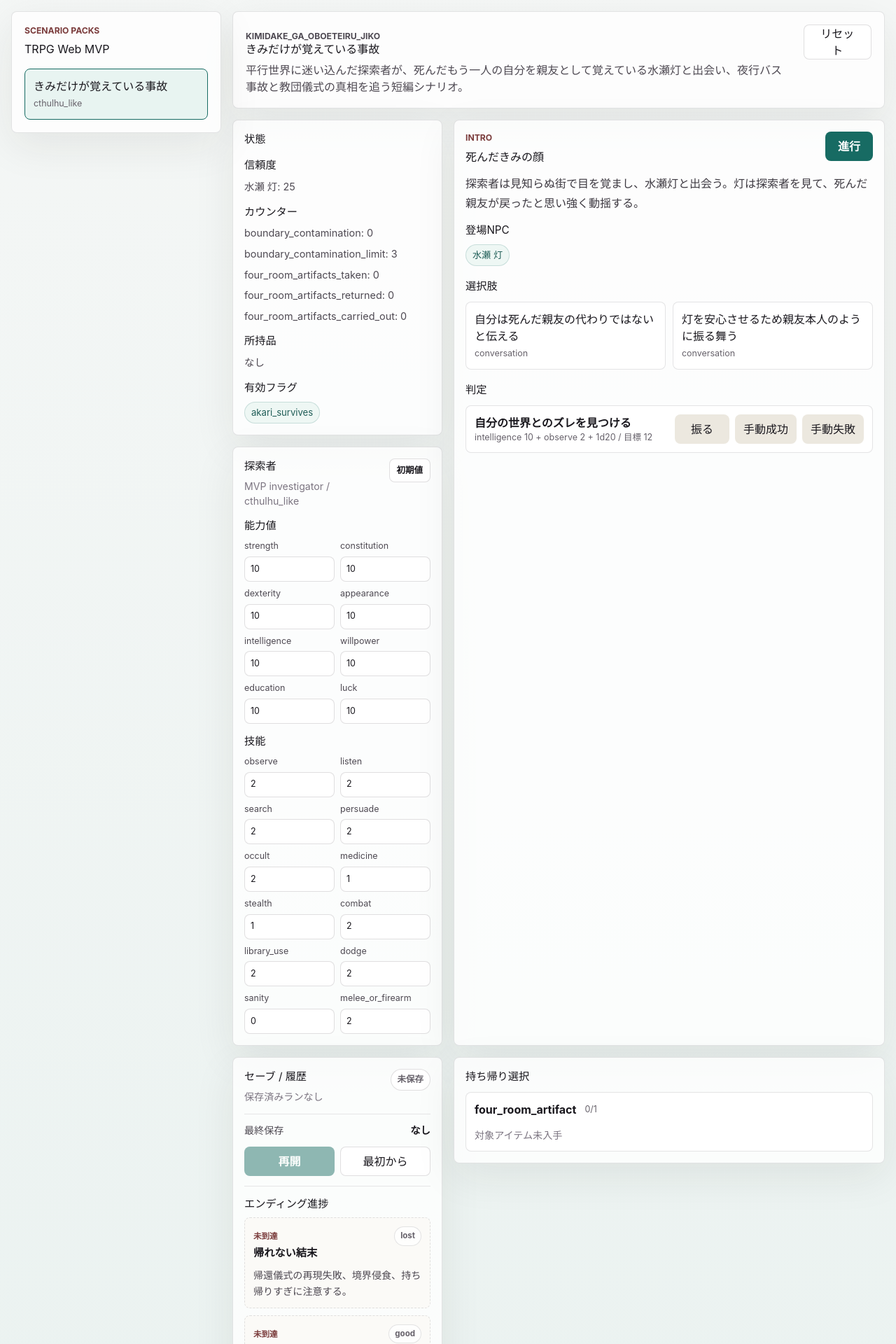
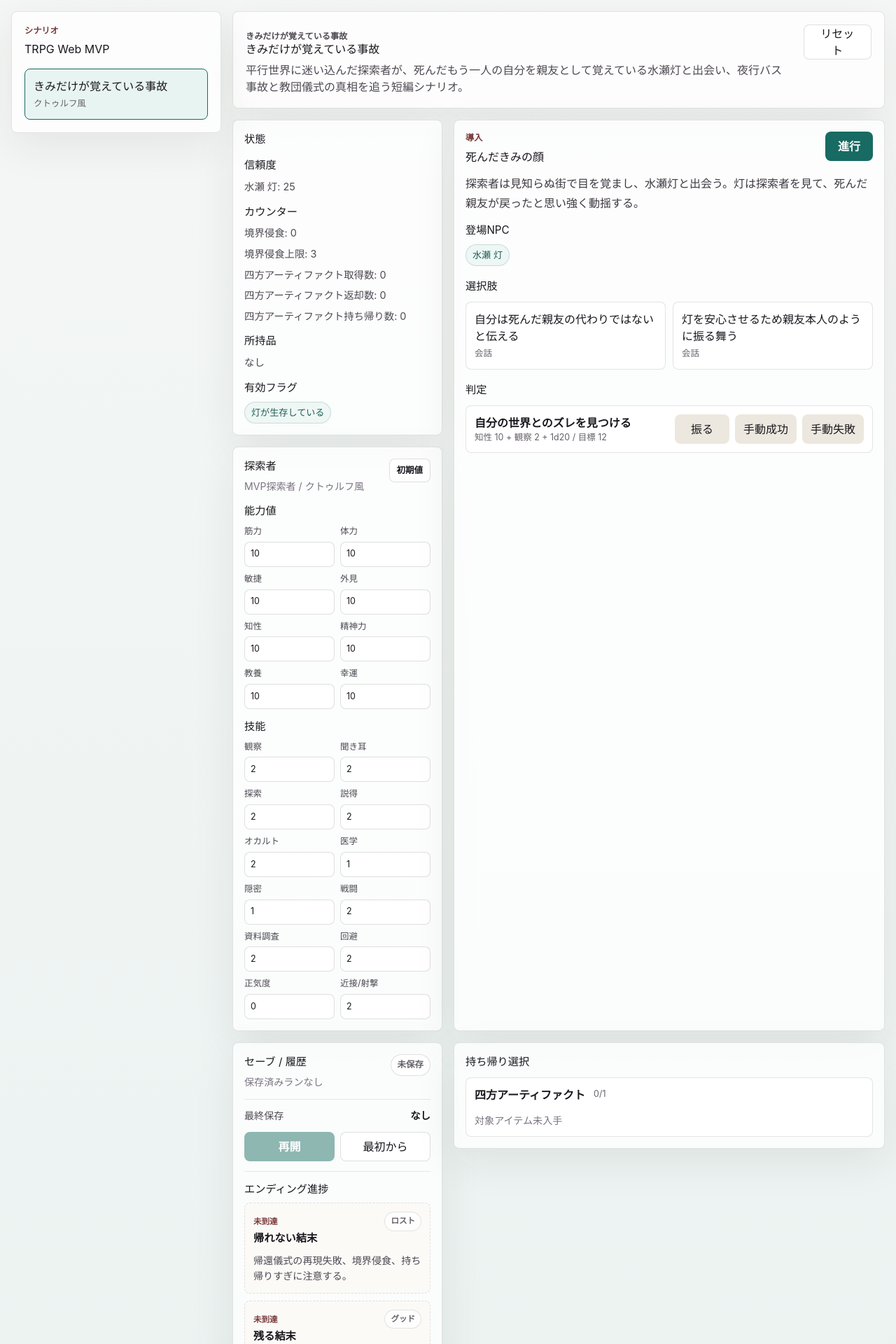
Before and after one commit to shikigami-ai-works/TRPG--web--, a Next.js app: page / in a window 1280 px wide. Shown: the top 1920 px of the page at 70% size. Built offline with nearby package versions, Linux system fonts and the light colour scheme.

Commit message:
Improve Kimidake UI labels and workflow docs

```diff
--- a/components/ScenarioExplorer.tsx
+++ b/components/ScenarioExplorer.tsx
@@ -49,6 +49,118 @@ import type {
 interface ScenarioExplorerProps {
   packs: ScenarioPack[];
 }
+
+const STAT_LABELS: Record<string, string> = {
+  strength: "筋力",
+  constitution: "体力",
+  dexterity: "敏捷",
+  appearance: "外見",
+  intelligence: "知性",
+  willpower: "精神力",
+  education: "教養",
+  luck: "幸運",
+  combat: "戦闘",
+};
+
+const SKILL_LABELS: Record<string, string> = {
+  observe: "観察",
+  listen: "聞き耳",
+  search: "探索",
+  persuade: "説得",
+  occult: "オカルト",
+  medicine: "医学",
+  stealth: "隠密",
+  combat: "戦闘",
+  library_use: "資料調査",
+  dodge: "回避",
+  sanity: "正気度",
+  melee_or_firearm: "近接/射撃",
+};
+
+const ACTION_TYPE_LABELS: Record<string, string> = {
+  conversation: "会話",
+  story: "行動",
+  danger: "危険",
+  ending_choice: "最終選択",
+  check: "判定",
+};
+
+const SCENE_TYPE_LABELS: Record<string, string> = {
+  intro: "導入",
+  exploration: "探索",
+  danger: "危機",
+  climax: "クライマックス",
+  ending: "終幕",
+};
+
+const ENDING_TYPE_LABELS: Record<string, string> = {
+  true: "トゥルー",
+  good: "グッド",
+  normal: "ノーマル",
+  bad: "バッド",
+  lost: "ロスト",
+};
+
+const RULESET_LABELS: Record<string, string> = {
+  cthulhu_like: "クトゥルフ風",
+};
+
+const PROFILE_NAME_LABELS: Record<string, string> = {
+  "MVP investigator": "MVP探索者",
+};
+
+const SCENARIO_DIRECTORY_LABELS: Record<string, string> = {
+  KIMIDAKE_GA_OBOETEIRU_JIKO: "きみだけが覚えている事故",
+};
+
+const COUNTER_LABELS: Record<string, string> = {
+  boundary_contamination: "境界侵食",
+  boundary_contamination_limit: "境界侵食上限",
+  four_room_artifacts_taken: "四方アーティファクト取得数",
+  four_room_artifacts_returned: "四方アーティファクト返却数",
+  four_room_artifacts_carried_out: "四方アーティファクト持ち帰り数",
+};
+
+const CARRY_GROUP_LABELS: Record<string, string> = {
+  four_room_artifact: "四方アーティファクト",
+};
+
+const FLAG_LABELS: Record<string, string> = {
+  akari_survives: "灯が生存している",
+  said_not_replacement: "代わりではないと伝えた",
+  acted_as_dead_friend: "親友本人のように振る舞った",
+  noticed_parallel_displacement: "平行世界のズレに気づいた",
+  akari_regret_spoken: "灯の未練を聞いた",
+  gift_respected_unopened: "誕生日プレゼントを開けずに尊重した",
+  found_cult_recovery_trace: "教団の痕跡を見つけた",
+  akari_rested_in_empty_house: "灯を空き家で休ませた",
+  dead_friend_home_respected: "親友の家を尊重した",
+  protected_akari_without_possessing: "灯を所有せず守った",
+  abandoned_akari_in_crisis: "危機で灯を見捨てた",
+  akari_choice_asserted: "灯自身の選択を尊重した",
+  overrode_akari_choice: "灯の選択を上書きした",
+  escaped_returning_family: "親族夫婦から逃げ切った",
+  survived_relative_attack: "親族夫婦の襲撃を生き延びた",
+  made_akari_bear_guilt: "灯に罪を背負わせた",
+  understood_cult_true_goal: "教団の真の目的を理解した",
+  gift_opened: "プレゼントを開けた",
+  relatives_killed: "親族夫婦が死亡した",
+  ritual_disrupted: "儀式を乱した",
+  cult_leader_defeated: "真壁を退けた",
+  makabe_gone: "真壁が退場した",
+  ritual_reproduction_realized: "帰還儀式の再現に気づいた",
+  gift_refused_as_return_fuel: "未開封プレゼント案を断った",
+  ritual_reproduced: "帰還儀式を再現した",
+  regret_resolved: "送り火で未練をほどいた",
+  shared_guilt: "罪を共有した",
+  promised_return_together: "一緒に帰ると約束した",
+  player_attempts_return: "探索者が帰還を試みた",
+  requested_akari_return: "灯の帰還を願った",
+  player_chooses_to_stay: "こちらに残ると選んだ",
+  boundary_stable: "境界が安定した",
+  boundary_unstable: "境界が揺らいだ",
+  boundary_contamination_too_high: "境界侵食が高すぎる",
+};
 
 export default function ScenarioExplorer({ packs }: ScenarioExplorerProps) {
   const initialPack = packs[0];
@@ -184,7 +296,7 @@ export default function ScenarioExplorer({ packs }: ScenarioExplorerProps) {
   return (
     <main className="shell">
       <aside className="scenario-list surface">
-        <p className="eyebrow">Scenario Packs</p>
+        <p className="eyebrow">シナリオ</p>
         <h1>TRPG Web MVP</h1>
         <div className="scenario-buttons">
           {packs.map((candidate) => (
@@ -195,7 +307,7 @@ export default function ScenarioExplorer({ packs }: ScenarioExplorerProps) {
               type="button"
             >
               <span>{candidate.scenario.title}</span>
-              <small>{candidate.scenario.ruleset_id}</small>
+              <small>{formatRulesetLabel(candidate.scenario.ruleset_id)}</small>
             </button>
           ))}
         </div>
@@ -349,7 +461,7 @@ function ScenarioWorkspace({
     <section className="workspace" data-ending-id={state.endingId ?? ""} data-scene-id={state.sceneId}>
       <header className="surface scenario-header">
         <div>
-          <p className="eyebrow">{pack.directory}</p>
+          <p className="eyebrow">{formatScenarioDirectoryLabel(pack.directory)}</p>
           <h2>{pack.scenario.title}</h2>
           <p>{pack.scenario.summary}</p>
         </div>
@@ -365,7 +477,7 @@ function ScenarioWorkspace({
             <MetricList title="信頼度" values={formatTrust(state, npcById)} />
             <MetricList title="カウンター" values={formatCounters(state)} />
             <TagList title="所持品" values={state.inventory.map((itemId) => itemById.get(itemId)?.name ?? itemId)} />
-            <TagList title="有効フラグ" values={Object.entries(state.flags).filter(([, value]) => value).map(([flag]) => flag)} />
+            <TagList title="有効フラグ" values={Object.entries(state.flags).filter(([, value]) => value).map(([flag]) => formatFlagLabel(flag))} />
           </section>
 
           <section className="surface player-panel">
@@ -380,7 +492,7 @@ function ScenarioWorkspace({
             <>
               <div className="scene-heading">
                 <div>
-                  <p className="eyebrow">{scene.scene_type}</p>
+                  <p className="eyebrow">{formatSceneTypeLabel(scene.scene_type)}</p>
                   <h3>{scene.title}</h3>
                 </div>
                 <button className="primary-button" data-control="advance-scene" onClick={advanceScene} type="button">
@@ -477,7 +589,7 @@ function SaveHistoryPanel({
               <li key={run.runId}>
                 <strong>{run.endingTitle}</strong>
                 <small>
-                  {run.endingType} / {formatDateTime(run.completedAt)}
+                  {formatEndingTypeLabel(run.endingType)} / {formatDateTime(run.completedAt)}
                 </small>
               </li>
             ))}
@@ -516,7 +628,7 @@ function EndingProgressList({
                     <span className="ending-status">{reachedLabel}</span>
                     <strong>{entry.title}</strong>
                   </div>
-                  <small>{entry.endingType}</small>
+                  <small>{formatEndingTypeLabel(entry.endingType)}</small>
                 </div>
 
                 <p>{entry.description}</p>
@@ -592,7 +704,7 @@ function ActionList({
               type="button"
             >
               <span>{action.label}</span>
-              <small>{used ? "使用済み" : action.type}</small>
+              <small>{used ? "使用済み" : formatActionTypeLabel(action.type)}</small>
             </button>
           );
         })}
@@ -616,7 +728,7 @@ function PlayerProfilePanel({
         <div>
           <h3>探索者</h3>
           <p className="muted">
-            {profile.name} / {profile.rulesetId}
+            {formatProfileNameLabel(profile.name)} / {formatRulesetLabel(profile.rulesetId)}
           </p>
         </div>
         <button className="profile-reset-button" data-control="reset-player-profile" onClick={onReset} type="button">
@@ -660,7 +772,7 @@ function ProfileNumberGrid({
       <div className="profile-number-grid">
         {ids.map((id) => (
           <label className="profile-number-field" key={id}>
-            <span>{id}</span>
+            <span>{formatProfileLabel(group, id)}</span>
             <input
               data-profile-group={group}
               data-profile-id={id}
@@ -709,7 +821,7 @@ function CheckList({
               <div>
                 <strong>{check.label}</strong>
                 <small>
-                  {modifiers.statId} {modifiers.statValue} + {modifiers.skillId} {modifiers.skillValue} + 1d20 / 目標 {modifiers.targetNumber}
+                  {formatProfileLabel("stats", modifiers.statId)} {modifiers.statValue} + {formatProfileLabel("skills", modifiers.skillId)} {modifiers.skillValue} + 1d20 / 目標 {modifiers.targetNumber}
                 </small>
               </div>
               <div className="check-buttons">
@@ -754,7 +866,7 @@ function CarryOutGroups({
         return (
           <div className="carry-group" key={group.id}>
             <div className="carry-group-header">
-              <strong>{group.id}</strong>
+              <strong>{formatCarryGroupLabel(group.id)}</strong>
               <small>
                 {selected.length}/{limit ?? "-"}
               </small>
@@ -819,7 +931,7 @@ function TagList({ title, values }: { title: string; values: string[] }) {
 function EndingView({ ending }: { ending: EndingDefinition }) {
   return (
     <div className="ending-view">
-      <p className="eyebrow">{ending.ending_type}</p>
+      <p className="eyebrow">{formatEndingTypeLabel(ending.ending_type)}</p>
       <h3>{ending.title}</h3>
       <p>{ending.description}</p>
       {ending.unlocks?.length ? (
@@ -837,7 +949,49 @@ function EndingView({ ending }: { ending: EndingDefinition }) {
 }
 
 function formatRollResult(roll: CheckRollResult): string {
-  return `${roll.total} = ${roll.statId} ${roll.statValue} + ${roll.skillId} ${roll.skillValue} + d20 ${roll.dieRoll} / 目標 ${roll.targetNumber}`;
+  return `${roll.total} = ${formatProfileLabel("stats", roll.statId)} ${roll.statValue} + ${formatProfileLabel("skills", roll.skillId)} ${roll.skillValue} + d20 ${roll.dieRoll} / 目標 ${roll.targetNumber}`;
+}
+
+function formatProfileLabel(group: "stats" | "skills", id: string): string {
+  const labels = group === "stats" ? STAT_LABELS : SKILL_LABELS;
+  return labels[id] ?? id;
+}
+
+function formatActionTypeLabel(type: string): string {
+  return ACTION_TYPE_LABELS[type] ?? type;
+}
+
+function formatSceneTypeLabel(type: string): string {
+  return SCENE_TYPE_LABELS[type] ?? type;
+}
+
+function formatEndingTypeLabel(type: string): string {
+  return ENDING_TYPE_LABELS[type] ?? type;
+}
+
+function formatRulesetLabel(rulesetId: string): string {
+  return RULESET_LABELS[rulesetId] ?? rulesetId;
+}
+
+function formatProfileNameLabel(name: string): string {
+  return PROFILE_NAME_LABELS[name] ?? name;
+}
+
+function formatScenarioDirectoryLabel(directory: string): string {
+  const normalizedDirectory = directory.toUpperCase();
+  return SCENARIO_DIRECTORY_LABELS[directory] ?? SCENARIO_DIRECTORY_LABELS[normalizedDirectory] ?? directory;
+}
+
+function formatFlagLabel(flag: string): string {
+  return FLAG_LABELS[flag] ?? flag;
+}
+
+function formatCounterLabel(counter: string): string {
+  return COUNTER_LABELS[counter] ?? counter;
+}
+
+function formatCarryGroupLabel(groupId: string): string {
+  return CARRY_GROUP_LABELS[groupId] ?? groupId;
 }
 
 function resolveBySceneRules(
@@ -858,7 +1012,7 @@ function formatTrust(state: ScenarioRuntimeState, npcById: Map<string, { name: s
 }
 
 function formatCounters(state: ScenarioRuntimeState): string[] {
-  return Object.entries(state.counters).map(([counter, value]) => `${counter}: ${value}`);
+  return Object.entries(state.counters).map(([counter, value]) => `${formatCounterLabel(counter)}: ${value}`);
 }
 
 function formatDateTime(value: string): string {
```
Also changed, not shown: 4 other files (tests, documents, lock files or other folders).
